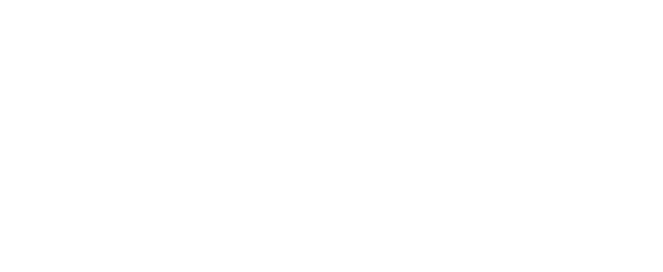
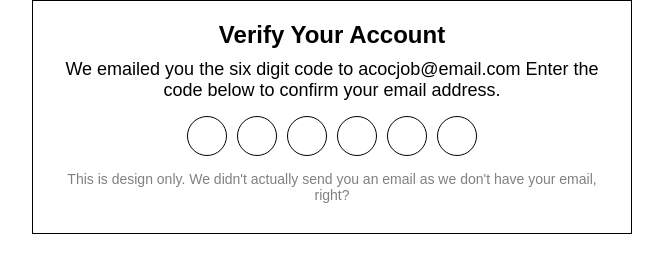
Before and after one commit to acciojob/OTP-nvnKr09, a website: page main.html in a window 1280 px wide. Shown: the whole page, without its empty margins (308-971 px from the left). Drawn offline with Linux system fonts and the light colour scheme.

Commit message:
created a submission

```diff
--- a/main.html
+++ b/main.html
@@ -7,6 +7,20 @@
 </head>
 
 <body>
+	<body>
+    <div class="container">
+        <h1 id="verification_heading">Verify Your Account</h1>
+        <p id="verification_subtext">We emailed you the six digit code to acocjob@email.com Enter the code below to confirm your email address.</p>
+        <div class="code-container">
+            <input type="text" class="code" maxlength="1">
+            <input type="text" class="code" maxlength="1">
+            <input type="text" class="code" maxlength="1">
+            <input type="text" class="code" maxlength="1">
+            <input type="text" class="code" maxlength="1">
+            <input type="text" class="code" maxlength="1">
+        </div>
+        <p class="footer">This is design only. We didn't actually send you an email as we don't have your email, right?</p>
+    </div>
 	<!-- the entire body must be written by student -->
     <script type="text/javascript" src="./script.js">
 </script>
--- a/script.js
+++ b/script.js
@@ -1 +1,32 @@
 //your JS code here. If required.
+let codes = document.querySelectorAll(".code");
+
+        // Loop through each input element
+        for (let i = 0; i < codes.length; i++) {
+            // Add an event listener for the input event
+            codes[i].addEventListener("input", function() {
+                // If the input value is a digit
+                if (this.value.match(/\d/)) {
+                    // If it is not the last input
+                    if (i < codes.length - 1) {
+                        // Move the focus to the next input
+                        codes[i + 1].focus();
+                    }
+                }
+            });
+
+            // Add an event listener for the keydown event
+            codes[i].addEventListener("keydown", function(e) {
+                // If the key pressed is backspace
+                if (e.key === "Backspace") {
+                    // If the input value is empty
+                    if (this.value === "") {
+                        // If it is not the first input
+                        if (i > 0) {
+                            // Move the focus to the previous input
+                            codes[i - 1].focus();
+                        }
+                    }
+                }
+            });
+        }
--- a/styles.css
+++ b/styles.css
@@ -1 +1,55 @@
 /*  your css code here. If applicable */
+* {
+            box-sizing: border-box;
+            margin: 0;
+            padding: 0;
+        }
+
+        .container {
+            max-width: 600px;
+            margin: 0 auto;
+            border: 1px solid black;
+            padding: 20px;
+            background-color: white;
+        }
+
+        #verification_heading {
+            font-family: Arial, sans-serif;
+            font-size: 24px;
+            font-weight: bold;
+            color: black;
+            text-align: center;
+        }
+
+        #verification_subtext {
+            font-family: Arial, sans-serif;
+            font-size: 18px;
+            color: black;
+            text-align: center;
+            margin: 10px;
+        }
+
+        .code-container {
+            display: flex;
+            align-items: center;
+            justify-content: center;
+            margin: 10px;
+        }
+
+        .code {
+            width: 40px;
+            height: 40px;
+            border: 1px solid;
+            border-radius: 50%;
+            font-size: 24px;
+            text-align: center;
+            margin: 5px;
+        }
+
+        .footer {
+            font-family: Arial, sans-serif;
+            font-size: 14px;
+            color: gray;
+            text-align: center;
+            margin: 10px;
+        }
```
